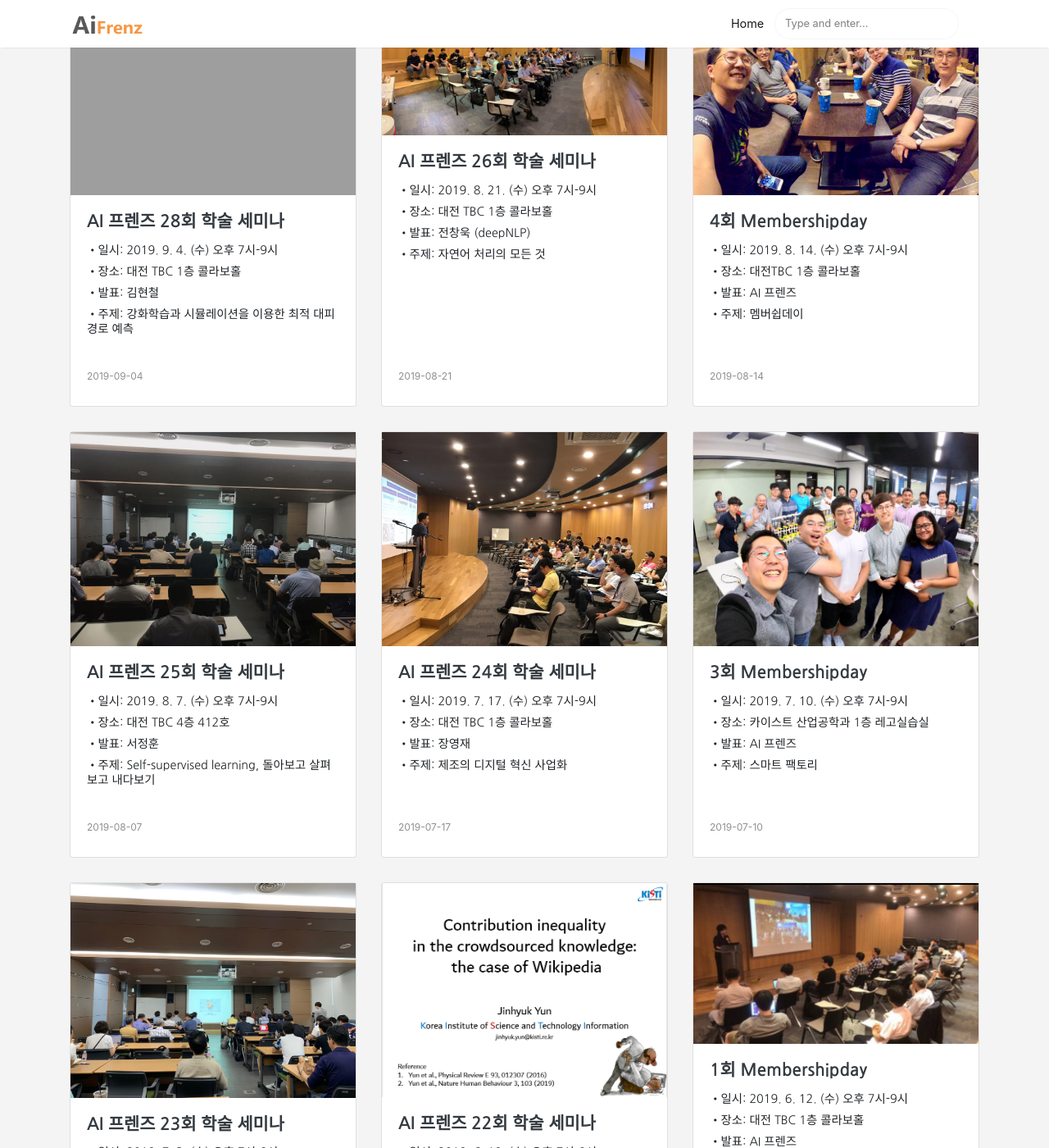
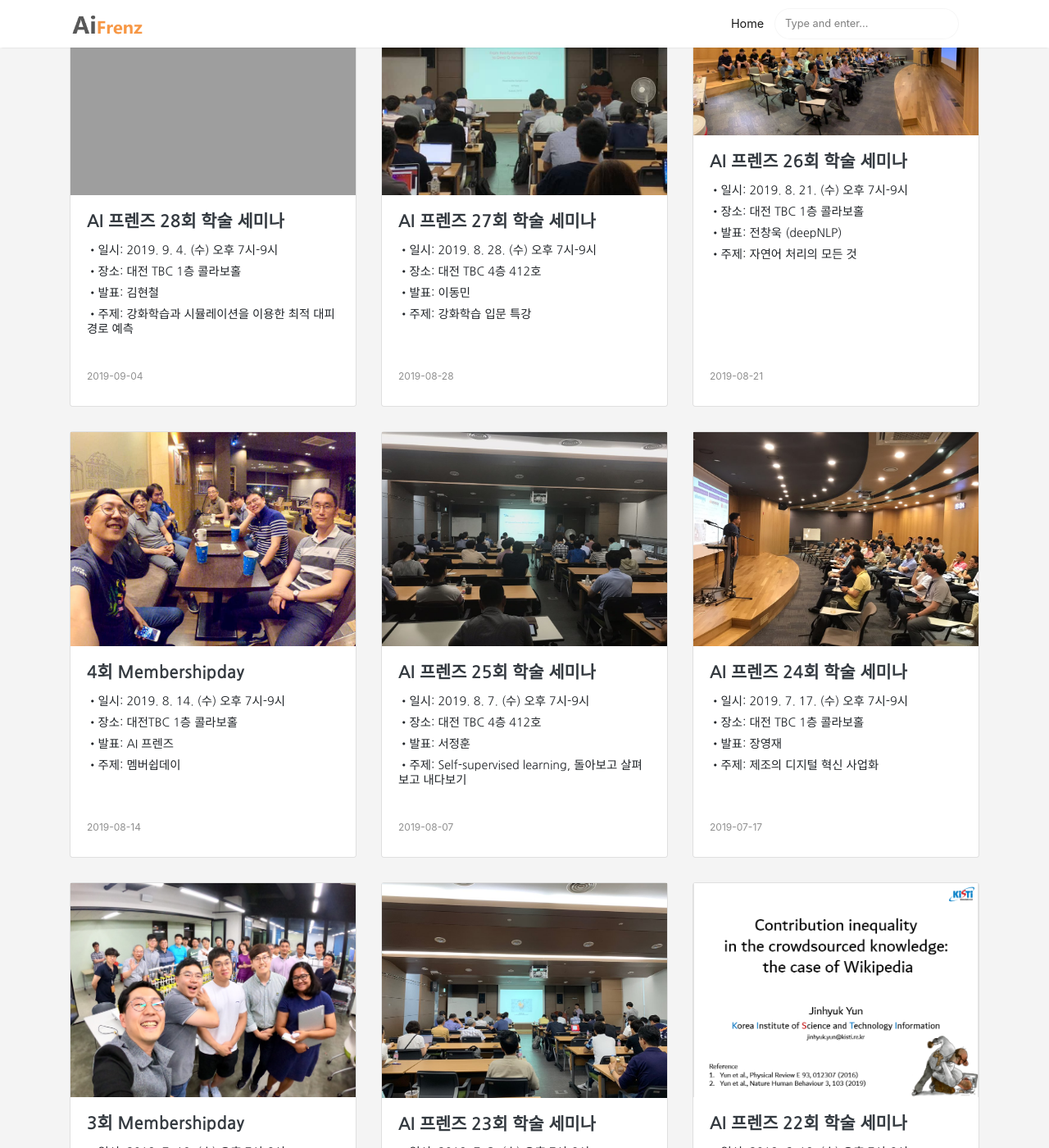
Before and after one commit to aifrenz/aifrenz.github.io, a Jekyll site: the page built from index.html, in a window 1280 px wide and 1400 px high, scrolled down 1159 px. Shown: the whole window at 82% size. Built offline with Jekyll 4.4.1, drawn with Linux system fonts in a browser that asks for light colours; the list of posts is cut into pages by our own code; some of the changed text lies outside the part shown.

Commit message:
Update and rename 2019-08-27th-seminar.markdown to 2019-08-28-27th-seminar.markdown

```diff
--- a/_posts/2019-08-27th-seminar.markdown
+++ b/_posts/2019-08-28-27th-seminar.markdown
@@ -17,7 +17,7 @@
 
 
 - 모임 : 8월 AI 프렌즈 학술 세미나
-- 일시 : 2019년 8월 28일(25회) 수요일 19:00 ~ 21:00
+- 일시 : 2019년 8월 28일(27회) 수요일 19:00 ~ 21:00
 - 장소 : 대덕테크비즈센터(TBC) 4층 412호
              (주소 : 대전 유성구 대덕대로 593, http://naver.me/GEfICdhv)
 - 대상 : AI에 관심있는 누구나
```
